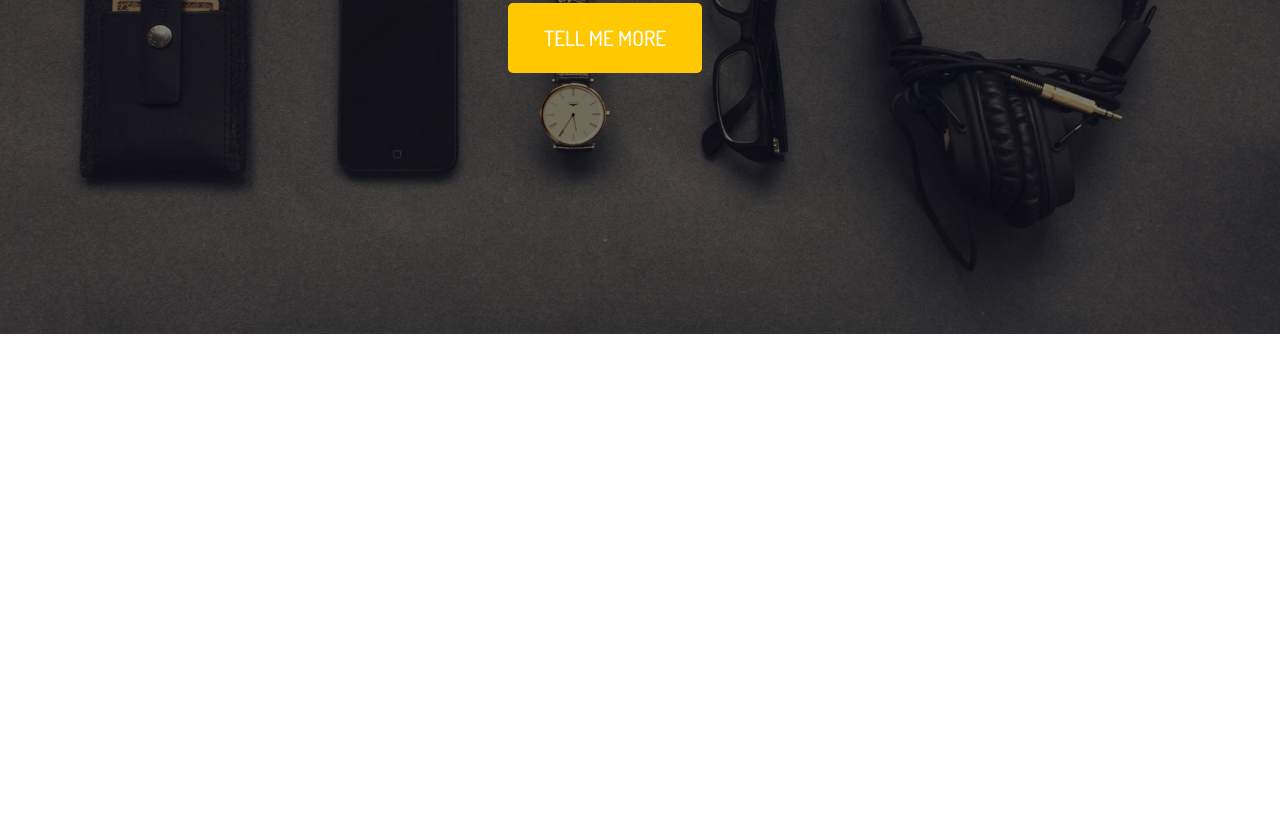
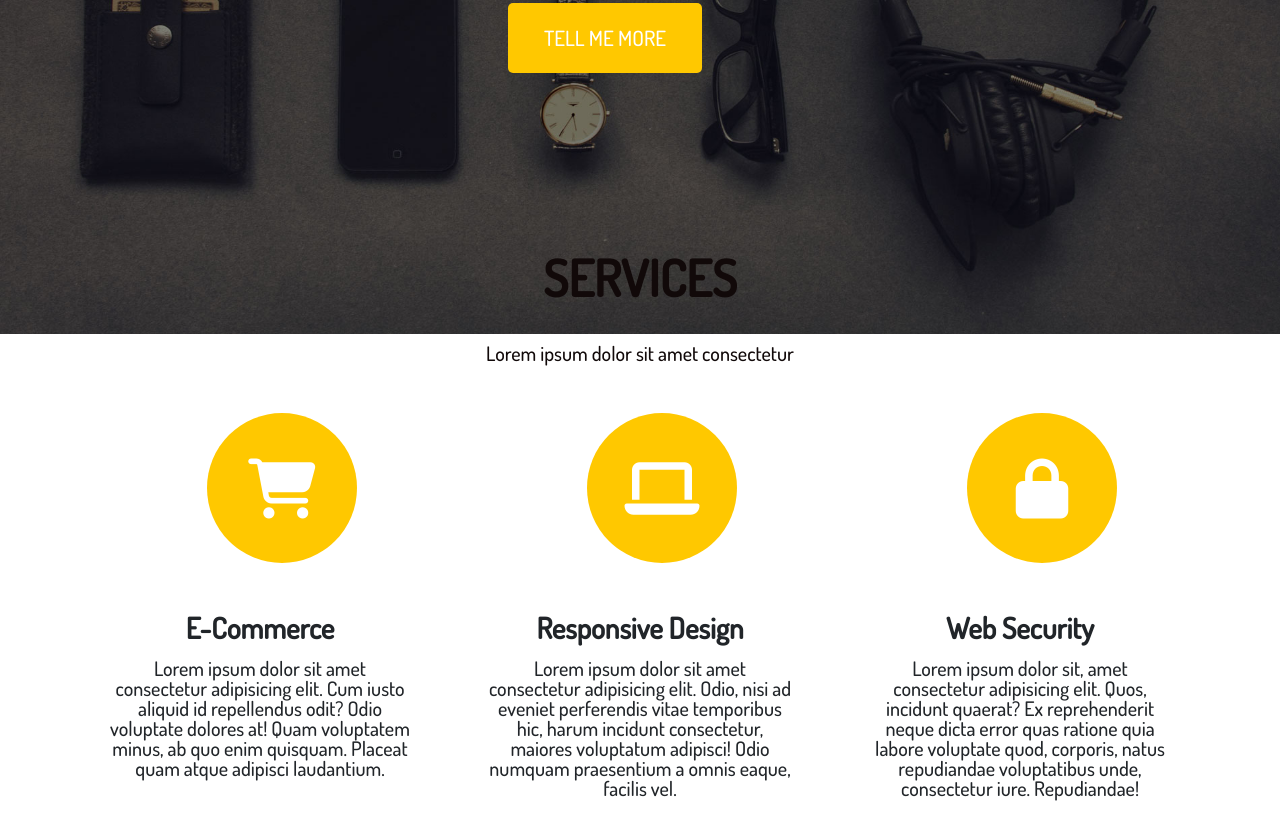
Before and after one commit to GulnarIbishova/NewStart, a plain HTML site: page NewStart/index.html in a window 1280 px wide. Shown: the part 471-1310 px from the top of the page. Before the commit the page ends 805 px from the top, so only its background shows below. Drawn offline with nearby package versions, Linux system fonts and the light colour scheme.

Commit message:
Services

```diff
--- /dev/null
+++ b/NewStart/_services.sass
@@ -0,0 +1,40 @@
+#services
+    padding: 90px 0 90px 0
+    margin: 90px 0px 90px 0
+    .textcenter
+        h1
+            padding: 30px
+            position: relative
+            top: 0px
+            bottom: 125px
+            font-size: 50px
+            font-weight: 700
+            font-size: bold
+            color: #110909
+        h3
+            margin: 10px
+            font-size: 20px
+            color: #110909
+    .box
+        margin: 40px
+        .minibox
+            position: relative
+            left: 85px
+            right: 25px
+            height: 150px
+            width: 150px
+            border-radius: 180px
+            background-color: #ffc800
+            li
+                .icon
+                     color: #ffff
+                     font-size: 60px
+    .textbox
+        padding: 10px
+        h2
+            font-size: 29px
+            font-weight: 700
+            font-size: bold
+        h4
+            padding: 16px
+            font-size: 20px
--- a/NewStart/index.html
+++ b/NewStart/index.html
@@ -57,6 +57,78 @@
         </div>
     </section>
 
+    <section id="services">
+        <div class="container">
+            <div class="row">
+                <div class="col-md-12 text-center">
+                    <div class="textcenter">
+                        <h1>SERVICES</h1>
+                        <h3>Lorem ipsum dolor sit amet consectetur</h3>
+                    </div>
+                </div>
+            </div>
+            <div class="row">
+                <div class="col-md-4">
+                    <div class="box">
+                        <div class="minibox d-flex justify-content-center align-items-center">
+                            <ul>
+                                <li>
+                                    <div class="icon">
+                                        <i class="fa-solid fa-cart-shopping"></i>
+                                    </div>
+                                </li>
+                            </ul>
+                        </div>
+                    </div>
+                    <div class="textbox text-center">
+                        <h2>E-Commerce</h2>
+                        <h4>Lorem ipsum dolor sit amet consectetur adipisicing elit. Cum iusto aliquid id repellendus
+                            odit? Odio voluptate dolores at! Quam voluptatem minus, ab quo enim quisquam. Placeat quam
+                            atque adipisci laudantium.</h4>
+                    </div>
+                </div>
+                <div class="col-md-4">
+                    <div class="box">
+                        <div class="minibox d-flex justify-content-center align-items-center">
+                            <ul>
+                                <li>
+                                    <div class="icon">
+                                        <i class="fa-solid fa-laptop"></i>
+                                    </div>
+                                </li>
+                            </ul>
+                        </div>
+                    </div>
+                    <div class="textbox text-center">
+                        <h2>Responsive Design</h2>
+                        <h4>Lorem ipsum dolor sit amet consectetur adipisicing elit. Odio, nisi ad eveniet perferendis
+                            vitae temporibus hic, harum incidunt consectetur, maiores voluptatum adipisci! Odio numquam
+                            praesentium a omnis eaque, facilis vel.</h4>
+                    </div>
+                </div>
+                <div class="col-md-4">
+                    <div class="box">
+                        <div class="minibox d-flex justify-content-center align-items-center">
+                            <ul>
+                                <li>
+                                    <div class="icon">
+                                        <i class="fa-solid fa-lock"></i>
+                                    </div>
+                                </li>
+                            </ul>
+                        </div>
+                    </div>
+                    <div class="textbox text-center">
+                        <h2>Web Security</h2>
+                        <h4>Lorem ipsum dolor sit, amet consectetur adipisicing elit. Quos, incidunt quaerat? Ex
+                            reprehenderit neque dicta error quas ratione quia labore voluptate quod, corporis, natus
+                            repudiandae voluptatibus unde, consectetur iure. Repudiandae!</h4>
+                    </div>
+                </div>
+            </div>
+        </div>
+    </section>
+
 </body>
 
 </html>
--- a/NewStart/style.sass
+++ b/NewStart/style.sass
@@ -1,3 +1,4 @@
 @import main
 @import header
 @import nice
+@import services
```
Also changed, not shown: NewStart/style.css, 1 other file.
